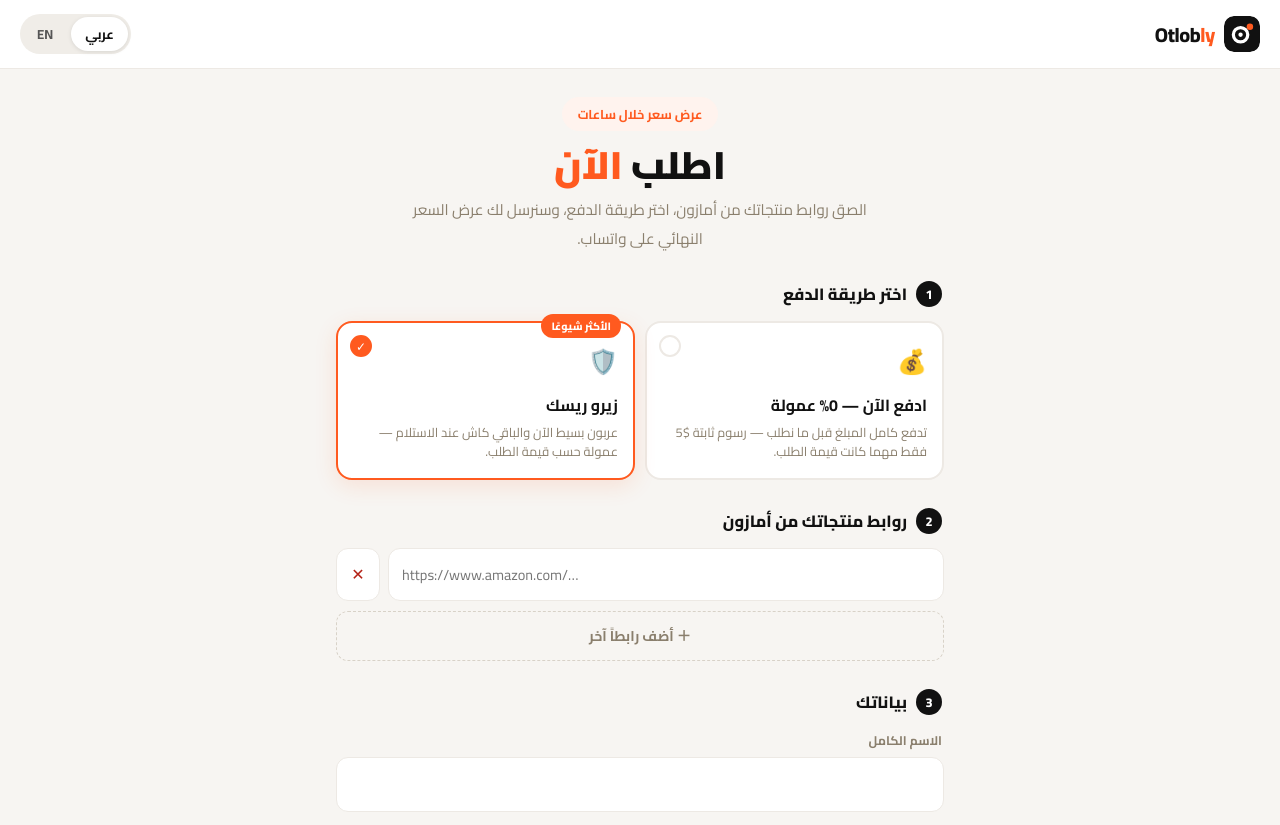
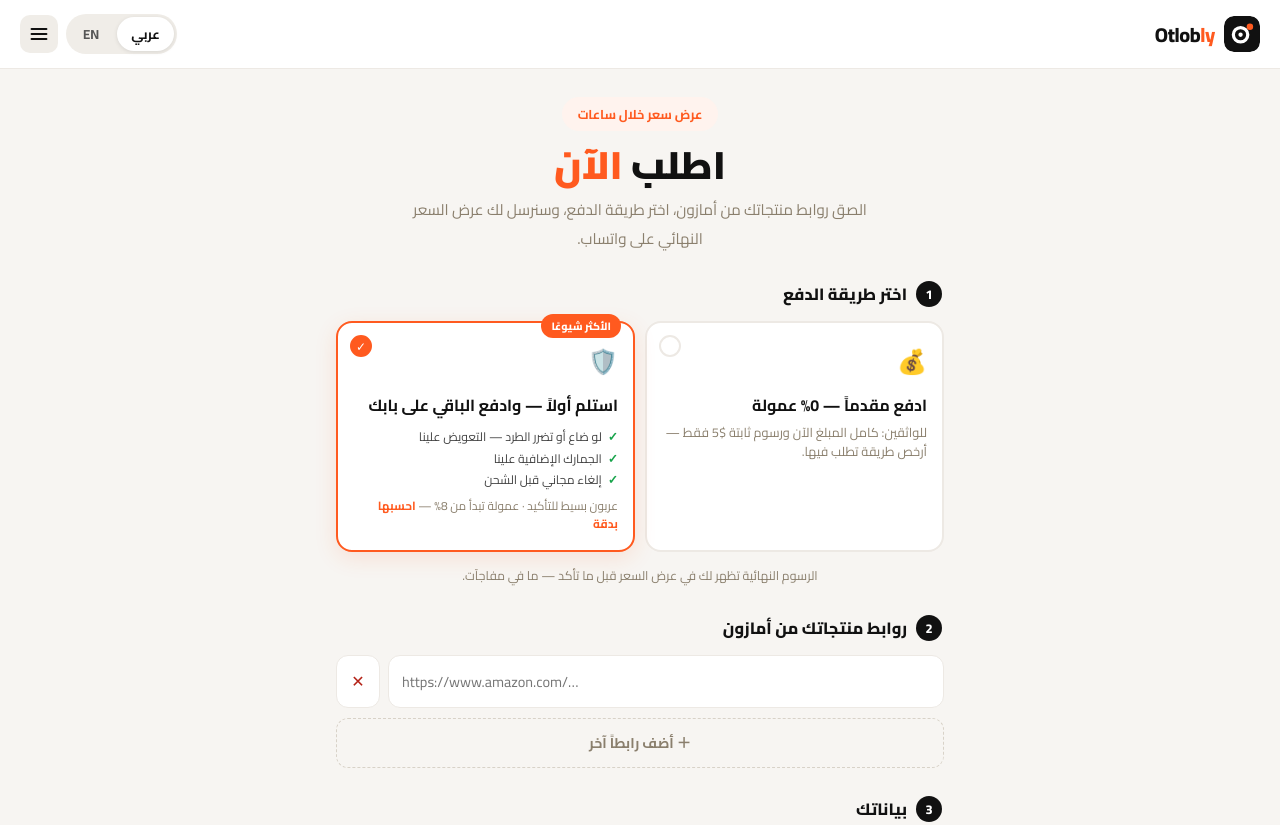
Before and after one commit to qaissamra/otlobly, a Flask app: page /order in a window 1280 px wide. Shown: the top 825 px of the page. Run offline with Flask 3, Linux system fonts and the light colour scheme.

Commit message:
Order page: Hormozi-framed plans + nav menu + post-submit WhatsApp
- Zero-risk card now sells the outcome and the guarantee, not the fee:
  'استلم أولاً — وادفع الباقي على بابك' + a ✓ list of the real promises
  (lost/damaged compensation, extra customs on us, free cancel before
  shipping) + honest fee line 'عمولة تبدأ من 8%' linking to the /pricing
  calculator. Prepaid reframed as the contrast anchor ('للواثقين — أرخص
  طريقة'). Shared no-surprises note under the cards.
- ☰ menu in the topbar (there was no way back): الرئيسية/تسوّق/الباقات/
  تتبّع/حسابي, closes on outside click, bilingual.
- Success screen: green 'راسلنا الآن على واتساب' button — opens the chat
  to the business number prefilled with the customer's name + OTL id, so
  the customer starts the thread and staff just reply with the quote.
  Hidden when no number is configured (local dev).

Co-Authored-By: Claude Fable 5 <noreply@anthropic.com>

```diff
--- a/app.py
+++ b/app.py
@@ -751,7 +751,7 @@ def pricing_page():
 def order_request_page():
     """Public: the 'اطلب الآن' funnel — plan + Amazon links + WhatsApp number.
     (Coexists with /order/<draft_id>, the quotation-confirm page.)"""
-    return render_template("order_request.html")
+    return render_template("order_request.html", wa_number=_wa_business_number())
 
 
 @app.route("/api/quote/request", methods=["POST"])
--- a/templates/order_request.html
+++ b/templates/order_request.html
@@ -48,6 +48,24 @@
   .plan small{color:var(--muted);font-size:.8rem;line-height:1.5;display:block}
   .plan .tag{position:absolute;inset-inline-start:12px;top:-9px;background:var(--orange);color:#fff;font-size:.66rem;
     font-weight:800;padding:2px 10px;border-radius:99px}
+  .plan ul{list-style:none;margin:8px 0 0;padding:0;display:flex;flex-direction:column;gap:4px}
+  .plan ul li{font-size:.76rem;color:#444;display:flex;gap:6px;align-items:flex-start;line-height:1.45}
+  .plan ul li::before{content:"✓";color:var(--good);font-weight:800;flex:none}
+  .plan .fee{display:block;margin-top:9px;color:var(--muted);font-size:.74rem;line-height:1.5}
+  .plan .fee a{color:var(--orange);font-weight:700;text-decoration:none}
+  .plans-note{color:var(--muted);font-size:.78rem;text-align:center;margin:12px 2px 0}
+  /* burger + dropdown nav */
+  .burger{border:none;background:#f0ede8;border-radius:10px;width:38px;height:38px;cursor:pointer;
+    display:flex;align-items:center;justify-content:center;color:var(--ink);flex:none}
+  .navmenu{display:none;position:absolute;top:100%;inset-inline:0;background:#fff;
+    border-bottom:1px solid var(--line);box-shadow:0 14px 30px rgba(0,0,0,.08);
+    flex-direction:column;padding:6px 18px 12px;z-index:49}
+  .navmenu.open{display:flex}
+  .navmenu a{padding:11px 6px;border-bottom:1px solid #f4f1ec;color:var(--ink);text-decoration:none;
+    font-weight:700;font-size:.95rem}
+  .navmenu a:last-child{border-bottom:none}
+  .btn-wa-done{display:block;background:#25D366;color:#fff;text-decoration:none;border-radius:14px;
+    font-weight:800;font-size:1rem;padding:14px 18px;margin:18px auto 6px;max-width:320px}
   /* link rows */
   .links{display:flex;flex-direction:column;gap:8px}
   .lrow{display:flex;gap:8px}
@@ -80,14 +98,26 @@
   .done a{color:var(--orange);font-weight:700}
 </style>
 <body>
-<div class="topbar">
+<div class="topbar" id="topbar">
   <a class="brand" href="/">
     <svg class="mark" viewBox="0 0 100 100" aria-hidden="true"><rect width="100" height="100" rx="26" fill="#111"></rect><circle cx="46" cy="52" r="20" fill="none" stroke="#fff" stroke-width="9"></circle><circle cx="46" cy="52" r="6" fill="#fff"></circle><circle cx="72" cy="30" r="9" fill="#ff5a1f"></circle></svg>
     <span class="word">Otlob<em>ly</em></span>
   </a>
-  <div class="langtog" role="group" aria-label="Language">
-    <button id="lang-ar" class="on" onclick="setLang('ar')">عربي</button>
-    <button id="lang-en" onclick="setLang('en')">EN</button>
+  <div style="display:flex;align-items:center;gap:8px">
+    <div class="langtog" role="group" aria-label="Language">
+      <button id="lang-ar" class="on" onclick="setLang('ar')">عربي</button>
+      <button id="lang-en" onclick="setLang('en')">EN</button>
+    </div>
+    <button class="burger" id="burger" aria-label="القائمة · menu" onclick="toggleMenu(event)">
+      <svg width="20" height="20" viewBox="0 0 24 24" fill="none" stroke="currentColor" stroke-width="2.2" stroke-linecap="round"><line x1="3" y1="6" x2="21" y2="6"/><line x1="3" y1="12" x2="21" y2="12"/><line x1="3" y1="18" x2="21" y2="18"/></svg>
+    </button>
+  </div>
+  <div class="navmenu" id="navmenu">
+    <a href="/" data-i18n="m.home">الرئيسية</a>
+    <a href="/catalog" data-i18n="m.shop">تسوّق</a>
+    <a href="/pricing" data-i18n="m.plans">الباقات</a>
+    <a href="/track" data-i18n="m.track">تتبّع شحنتك</a>
+    <a href="/account" data-i18n="m.account">حسابي</a>
   </div>
 </div>
 
@@ -103,17 +133,23 @@
     <div class="plan" id="plan-prepaid" onclick="pickPlan('prepaid')" role="radio" aria-checked="false">
       <span class="tick">✓</span>
       <span class="ic">💰</span>
-      <b data-i18n="p1t">ادفع الآن — 0% عمولة</b>
-      <small data-i18n="p1d">تدفع كامل المبلغ قبل ما نطلب — رسوم ثابتة $5 فقط مهما كانت قيمة الطلب.</small>
+      <b data-i18n="p1t">ادفع مقدماً — 0% عمولة</b>
+      <small data-i18n="p1d">للواثقين: كامل المبلغ الآن ورسوم ثابتة $5 فقط — أرخص طريقة تطلب فيها.</small>
     </div>
     <div class="plan on" id="plan-zero_risk" onclick="pickPlan('zero_risk')" role="radio" aria-checked="true">
       <span class="tag" data-i18n="p2tag">الأكثر شيوعًا</span>
       <span class="tick">✓</span>
       <span class="ic">🛡️</span>
-      <b data-i18n="p2t">زيرو ريسك</b>
-      <small data-i18n="p2d">عربون بسيط الآن والباقي كاش عند الاستلام — عمولة حسب قيمة الطلب.</small>
+      <b data-i18n="p2t">استلم أولاً — وادفع الباقي على بابك</b>
+      <ul>
+        <li data-i18n="p2g1">لو ضاع أو تضرر الطرد — التعويض علينا</li>
+        <li data-i18n="p2g2">الجمارك الإضافية علينا</li>
+        <li data-i18n="p2g3">إلغاء مجاني قبل الشحن</li>
+      </ul>
+      <small class="fee"><span data-i18n="p2fee1">عربون بسيط للتأكيد · عمولة تبدأ من 8%</span> — <a href="/pricing" onclick="event.stopPropagation()" data-i18n="p2fee2">احسبها بدقة</a></small>
     </div>
   </div>
+  <p class="plans-note" data-i18n="plansnote">الرسوم النهائية تظهر لك في عرض السعر قبل ما تأكد — ما في مفاجآت.</p>
 
   <h2 class="sec"><span class="stepnum">2</span><span data-i18n="s2">روابط منتجاتك من أمازون</span></h2>
   <div class="links" id="links"></div>
@@ -129,37 +165,57 @@
   <div class="hintline" data-i18n="hint">مجاناً وبدون التزام — السعر النهائي يصلك على واتساب للتأكيد.</div>
   <div id="out"></div>
 </div>
+<script>window.OTL_WA_NUMBER = "{{ wa_number }}";</script>
 <script>
 const $=id=>document.getElementById(id);
+function toggleMenu(e){ if(e) e.stopPropagation(); $("navmenu").classList.toggle("open"); }
+document.addEventListener("click", function(e){
+  const m=$("navmenu");
+  if(m && m.classList.contains("open") && !m.contains(e.target)) m.classList.remove("open");
+});
 function esc(s){return (s||'').replace(/[&<>"]/g,c=>({'&':'&amp;','<':'&lt;','>':'&gt;','"':'&quot;'}[c]));}
 let LANG="ar", PLAN="zero_risk";
 const T={
   ar:{eyebrow:"عرض سعر خلال ساعات", h1a:"اطلب ", h1b:"الآن",
       sub:"الصق روابط منتجاتك من أمازون، اختر طريقة الدفع، وسنرسل لك عرض السعر النهائي على واتساب.",
-      s1:"اختر طريقة الدفع", p1t:"ادفع الآن — 0% عمولة",
-      p1d:"تدفع كامل المبلغ قبل ما نطلب — رسوم ثابتة $5 فقط مهما كانت قيمة الطلب.",
-      p2tag:"الأكثر شيوعًا", p2t:"زيرو ريسك",
-      p2d:"عربون بسيط الآن والباقي كاش عند الاستلام — عمولة حسب قيمة الطلب.",
+      s1:"اختر طريقة الدفع", p1t:"ادفع مقدماً — 0% عمولة",
+      p1d:"للواثقين: كامل المبلغ الآن ورسوم ثابتة $5 فقط — أرخص طريقة تطلب فيها.",
+      p2tag:"الأكثر شيوعًا", p2t:"استلم أولاً — وادفع الباقي على بابك",
+      p2g1:"لو ضاع أو تضرر الطرد — التعويض علينا",
+      p2g2:"الجمارك الإضافية علينا",
+      p2g3:"إلغاء مجاني قبل الشحن",
+      p2fee1:"عربون بسيط للتأكيد · عمولة تبدأ من 8%", p2fee2:"احسبها بدقة",
+      plansnote:"الرسوم النهائية تظهر لك في عرض السعر قبل ما تأكد — ما في مفاجآت.",
+      "m.home":"الرئيسية", "m.shop":"تسوّق", "m.plans":"الباقات", "m.track":"تتبّع شحنتك", "m.account":"حسابي",
       s2:"روابط منتجاتك من أمازون", linkph:"https://www.amazon.com/…", addlink:"＋ أضف رابطاً آخر",
       s3:"بياناتك", name:"الاسم الكامل", phone:"رقم الواتساب (نرسل عليه عرض السعر)",
       send:"أرسل لي عرض السعر", sending:"جارٍ الإرسال…",
       hint:"مجاناً وبدون التزام — السعر النهائي يصلك على واتساب للتأكيد.",
       needlink:"أضف رابط منتج واحداً على الأقل من أمازون.", needinfo:"الاسم ورقم الواتساب مطلوبان.",
       doneT:"وصلنا طلبك! 🎉", doneP:"سنراجع الروابط ونرسل لك عرض السعر النهائي على واتساب خلال ساعات العمل.",
-      keep:"رقم طلبك — احتفظ به للمتابعة:", more:"→ العودة للرئيسية"},
+      keep:"رقم طلبك — احتفظ به للمتابعة:", more:"→ العودة للرئيسية",
+      wabtn:"راسلنا الآن على واتساب", wanudge:"أسرع طريقة يوصلك فيها عرض السعر — افتح المحادثة الآن.",
+      wamsg:"مرحباً اطلبلي 👋 أنا {name} — أرسلت طلب تسعير رقم {oid}"},
   en:{eyebrow:"A quote within hours", h1a:"Order ", h1b:"now",
       sub:"Paste your Amazon product links, pick how you want to pay, and we'll send the final quote to your WhatsApp.",
-      s1:"Choose how to pay", p1t:"Pay now — 0% commission",
-      p1d:"Pay in full before we order — a flat $5 fee whatever the order value.",
-      p2tag:"Most popular", p2t:"ZERO RISK",
-      p2d:"A small deposit now, the rest in cash on delivery — commission based on order value.",
+      s1:"Choose how to pay", p1t:"Pay up front — 0% commission",
+      p1d:"For the confident: full amount now, a flat $5 fee — the cheapest way to order.",
+      p2tag:"Most popular", p2t:"Receive first — pay the rest at your door",
+      p2g1:"Lost or damaged parcel — compensation on us",
+      p2g2:"Extra customs fees — on us",
+      p2g3:"Free cancellation before shipping",
+      p2fee1:"Small deposit to confirm · commission from 8%", p2fee2:"calculate yours",
+      plansnote:"The final fees appear in your quote before you confirm — no surprises.",
+      "m.home":"Home", "m.shop":"Shop", "m.plans":"Pricing", "m.track":"Track a shipment", "m.account":"My account",
       s2:"Your Amazon product links", linkph:"https://www.amazon.com/…", addlink:"＋ Add another link",
       s3:"Your details", name:"Full name", phone:"WhatsApp number (we send the quote there)",
       send:"Send me the quote", sending:"Sending…",
       hint:"Free, no commitment — the final price arrives on WhatsApp for you to confirm.",
       needlink:"Add at least one Amazon product link.", needinfo:"Name and WhatsApp number are required.",
       doneT:"We got your request! 🎉", doneP:"We'll review the links and send your final quote on WhatsApp during working hours.",
-      keep:"Your order number — keep it to follow up:", more:"→ Back to home"}
+      keep:"Your order number — keep it to follow up:", more:"→ Back to home",
+      wabtn:"Message us on WhatsApp now", wanudge:"The fastest way to get your quote — open the chat now.",
+      wamsg:"Hi Otlobly 👋 I'm {name} — I just sent quote request {oid}"}
 };
 function t(k){return T[LANG][k];}
 function setLang(l){ LANG=l; document.documentElement.lang=l; document.documentElement.dir=l==="ar"?"rtl":"ltr";
@@ -191,9 +247,16 @@ async function submitQuote(){
     body:JSON.stringify({plan:PLAN,links,name,phone})})).json(); }catch(e){ d={error:"network"}; }
   b.disabled=false; b.textContent=t("send");
   if(!d.ok){ $("out").innerHTML=`<div class="err">${esc(d.error)||"Error"}</div>`; return; }
+  let waBtn="";
+  if(window.OTL_WA_NUMBER){
+    const msg=t("wamsg").replace("{name}",name).replace("{oid}",d.order_id);
+    waBtn=`<a class="btn-wa-done" href="https://wa.me/${window.OTL_WA_NUMBER}?text=${encodeURIComponent(msg)}" target="_blank" rel="noopener">🟢 ${t("wabtn")}</a>
+      <p style="font-size:.78rem;color:var(--muted);margin:0 0 8px">${t("wanudge")}</p>`;
+  }
   $("main").innerHTML=`<div class="done"><div class="big">📦</div>
     <h3>${t("doneT")}</h3><p>${t("doneP")}</p>
-    <p style="margin-top:16px;font-size:.8rem;color:var(--muted)">${t("keep")}</p>
+    ${waBtn}
+    <p style="margin-top:14px;font-size:.8rem;color:var(--muted)">${t("keep")}</p>
     <div class="oid">${esc(d.order_id)}</div>
     <p><a href="/">${t("more")}</a></p></div>`;
 }
```
